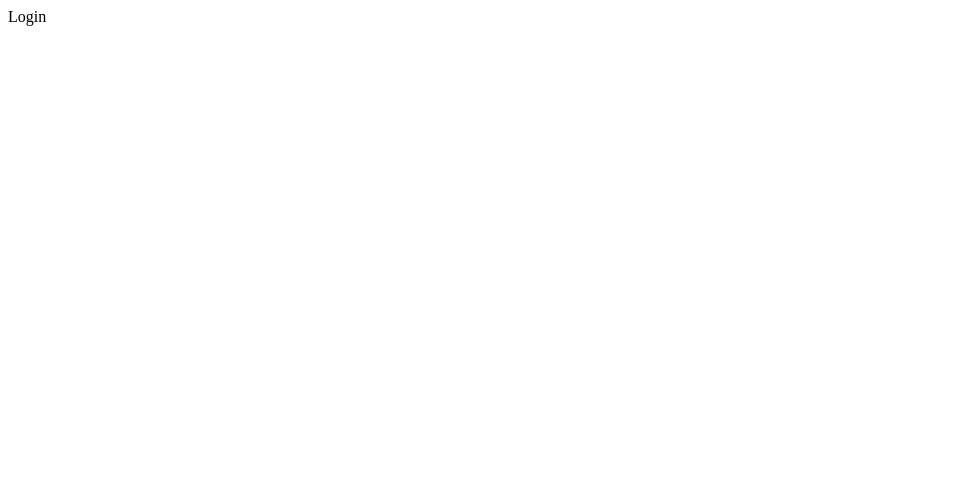
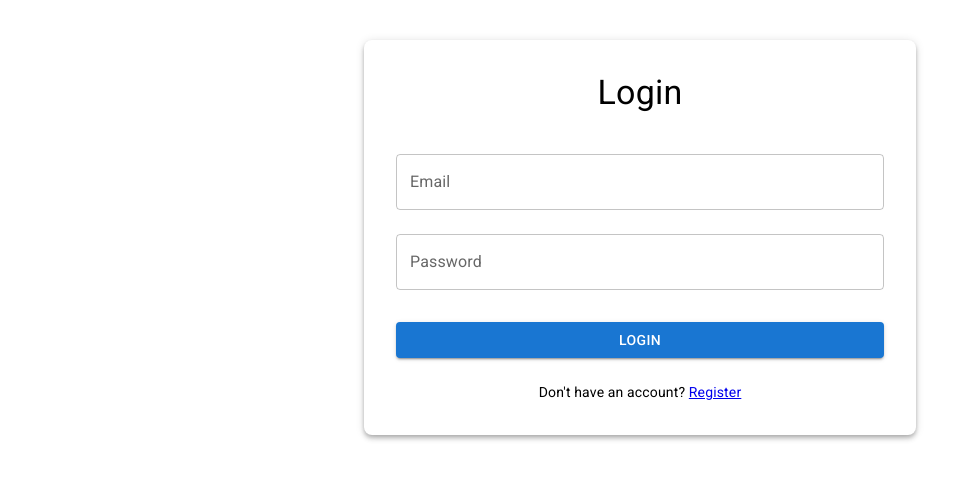
Before and after one commit to reham-hajjaj/kashop-17, a React (Vite) app: page /login in a window 1280 px wide. Shown: the top 480 px of the page, without its empty margins (0-974 px from the left). Built offline with nearby package versions, Linux system fonts and the light colour scheme.

Commit message:
create SendCode

```diff
--- a/src/App.jsx
+++ b/src/App.jsx
@@ -1,13 +1,8 @@
-import React from 'react'
-import { Router, RouterProvider } from 'react-router'
-import router from './router.jsx'
+import { RouterProvider } from "react-router";
+import router from "./router.jsx";
 
 function App() {
-  return (
-    <>
-    <RouterProvider router={router} />
-    </>
-  )
+  return <RouterProvider router={router} />;
 }
 
 export default App;
--- a/src/assets/Login/Login.jsx
+++ b/src/assets/Login/Login.jsx
@@ -1,9 +1,129 @@
-import React from 'react'
+import {
+  Button,
+  Container,
+  TextField,
+  Typography,
+  Box,
+  Alert,
+} from "@mui/material";
+
+import { Link, useNavigate } from "react-router";
+import { useState } from "react";
+import { useForm } from "react-hook-form";
+import { yupResolver } from "@hookform/resolvers/yup";
+import { loginSchema } from "../../validations/authSchemas";
+import axios from "axios";
 
 function Login() {
+  const navigate = useNavigate();
+  const [serverError, setServerError] = useState("");
+
+  const {
+    register,
+    handleSubmit,
+    formState: { errors, isSubmitting },
+  } = useForm({
+    resolver: yupResolver(loginSchema),
+    mode: "onBlur",
+  });
+
+  const onSubmit = async (data) => {
+    try {
+      setServerError("");
+
+      const response = await axios.post(
+        "https://knowledgeshop.runasp.net/api/auth/Account/Login",
+        data
+      );
+
+      console.log("Registration successful:", response.data);
+
+      navigate("/home");
+    } catch (error) {
+      console.error("Registration error:", error);
+
+      const message = error.response?.data;
+
+      setServerError(
+        typeof message === "string"
+          ? message
+          : message?.message ||
+            message?.title ||
+            "Registration failed. Please try again."
+      );
+    }
+  };
+
   return (
-    <div>Login</div>
-  )
+    <Container maxWidth="sm" sx={{ mt: 5, mb: 5 }}>
+      <Box
+        sx={{
+          bgcolor: "white",
+          boxShadow: 4,
+          p: 4,
+          borderRadius: 2,
+        }}
+      >
+        <Typography
+          component="h1"
+          variant="h4"
+          sx={{ textAlign: "center", mb: 3 }}
+        >
+          Login
+        </Typography>
+
+        {serverError && (
+          <Alert severity="error" sx={{ mb: 2 }}>
+            {serverError}
+          </Alert>
+        )}
+
+        <Box
+          component="form"
+          onSubmit={handleSubmit(onSubmit)}
+          noValidate
+        >
+          <TextField
+            label="Email"
+            type="email"
+            fullWidth
+            margin="normal"
+            {...register("email")}
+            error={!!errors.email}
+            helperText={errors.email?.message}
+          />
+          <TextField
+            label="Password"
+            type="password"
+            fullWidth
+            margin="normal"
+            {...register("password")}
+            error={!!errors.password}
+            helperText={errors.password?.message}
+          />
+
+          <Button
+            type="submit"
+            variant="contained"
+            fullWidth
+            disabled={isSubmitting}
+            sx={{ mt: 3 }}
+          >
+            {isSubmitting?"Loading..." : "Login"}
+          </Button>
+
+          <Typography
+            variant="body2"
+            sx={{ textAlign: "center", mt: 3 }}
+          >
+            Don't have an account?{" "}
+            <Link to="/register">Register</Link>
+
+          </Typography>
+        </Box>
+      </Box>
+    </Container>
+  );
 }
 
 export default Login;
--- a/src/assets/Register/Register.jsx
+++ b/src/assets/Register/Register.jsx
@@ -147,7 +147,7 @@ function Register() {
           >
             Already have an account?{" "}
             <Link to="/login">Login</Link>
-             <Link to="/sendcode">sendCode</Link>
+             <Link to="/sendcode">SendCode</Link>
           </Typography>
         </Box>
       </Box>
--- /dev/null
+++ b/src/assets/SendCode/SendCode.jsx
@@ -0,0 +1,141 @@
+import {
+  Button,
+  Container,
+  TextField,
+  Typography,
+  Box,
+  Alert,
+} from "@mui/material";
+
+import { Link, useNavigate } from "react-router";
+import { useState } from "react";
+import { useForm } from "react-hook-form";
+import { yupResolver } from "@hookform/resolvers/yup";
+import { sendcodeSchema } from "../../validations/authSchemas";
+import axios from "axios";
+
+function SendCode() {
+  const navigate = useNavigate();
+  const [serverError, setServerError] = useState("");
+  const [successMessage, setSuccessMessage] = useState("");
+
+  const {
+    register,
+    handleSubmit,
+    formState: { errors, isSubmitting },
+  } = useForm({
+    resolver: yupResolver(sendcodeSchema),
+    mode: "onBlur",
+  });
+
+  const onSubmit = async (data) => {
+    try {
+      setServerError("");
+      setSuccessMessage("");
+
+      const response = await axios.post(
+        "https://knowledgeshop.runasp.net/api/auth/Account/SendCode",
+        data
+      );
+
+      console.log("Send code response:", response.data);
+
+      setSuccessMessage(
+        response.data?.message ||
+          "Verification code sent successfully."
+      );
+
+      // انتقلي للرئيسية فقط إذا كان هذا هو المطلوب في مشروعك.
+      // navigate("/");
+    } catch (error) {
+      console.error("Send code error:", error);
+
+      const message = error.response?.data;
+
+      setServerError(
+        typeof message === "string"
+          ? message
+          : message?.message ||
+              message?.title ||
+              "Failed to send verification code. Please try again."
+      );
+    }
+  };
+
+  return (
+    <Container maxWidth="sm" sx={{ mt: 5, mb: 5 }}>
+      <Box
+        sx={{
+          bgcolor: "white",
+          boxShadow: 4,
+          p: 4,
+          borderRadius: 2,
+        }}
+      >
+        <Typography
+          component="h1"
+          variant="h4"
+          sx={{ textAlign: "center", mb: 3 }}
+        >
+          Send Verification Code
+        </Typography>
+
+        {serverError && (
+          <Alert severity="error" sx={{ mb: 2 }}>
+            {serverError}
+          </Alert>
+        )}
+
+        {successMessage && (
+          <Alert severity="success" sx={{ mb: 2 }}>
+            {successMessage}
+          </Alert>
+        )}
+
+        <Box
+          component="form"
+          onSubmit={handleSubmit(onSubmit)}
+          noValidate
+        >
+          <TextField
+            label="Email"
+            type="email"
+            fullWidth
+            margin="normal"
+            {...register("email")}
+            error={!!errors.email}
+            helperText={errors.email?.message}
+          />
+
+          <Button
+            type="submit"
+            variant="contained"
+            fullWidth
+            disabled={isSubmitting}
+            sx={{ mt: 3 }}
+          >
+            {isSubmitting ? "Sending..." : "Send Code"}
+          </Button>
+
+          <Typography
+            variant="body2"
+            sx={{ textAlign: "center", mt: 3 }}
+          >
+            Don't have an account?{" "}
+            <Link to="/register">Register</Link>
+          </Typography>
+
+          <Typography
+            variant="body2"
+            sx={{ textAlign: "center", mt: 2 }}
+          >
+            Remember your password?{" "}
+            <Link to="/login">Login</Link>
+          </Typography>
+        </Box>
+      </Box>
+    </Container>
+  );
+}
+
+export default SendCode;
--- a/src/validations/authSchemas.js
+++ b/src/validations/authSchemas.js
@@ -31,8 +31,8 @@ export const registerSchema = yup.object().shape({
     .matches(/[A-Za-z]/, "Password must contain a letter")
     .matches(/[0-9]/, "Password must contain a number"),
 });
+
 export const loginSchema = yup.object().shape({
-
   email: yup
     .string()
     .trim()
@@ -46,13 +46,11 @@ export const loginSchema = yup.object().shape({
     .matches(/[A-Za-z]/, "Password must contain a letter")
     .matches(/[0-9]/, "Password must contain a number"),
 });
-export const sendCod = yup.object().shape({
 
+export const sendcodeSchema = yup.object().shape({
   email: yup
     .string()
     .trim()
     .email("Please enter a valid email")
     .required("Email is required"),
-
-
 });
```
Also changed, not shown: src/assets/Send Code/Send Code.jsx (deleted, +0 -9 lines), src/router.jsx (+5 -2 lines).
